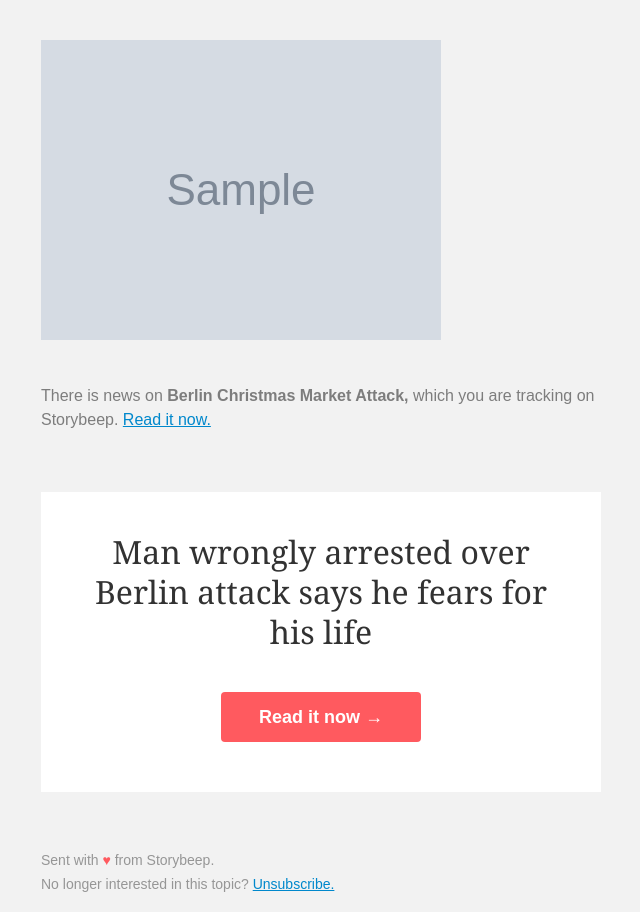
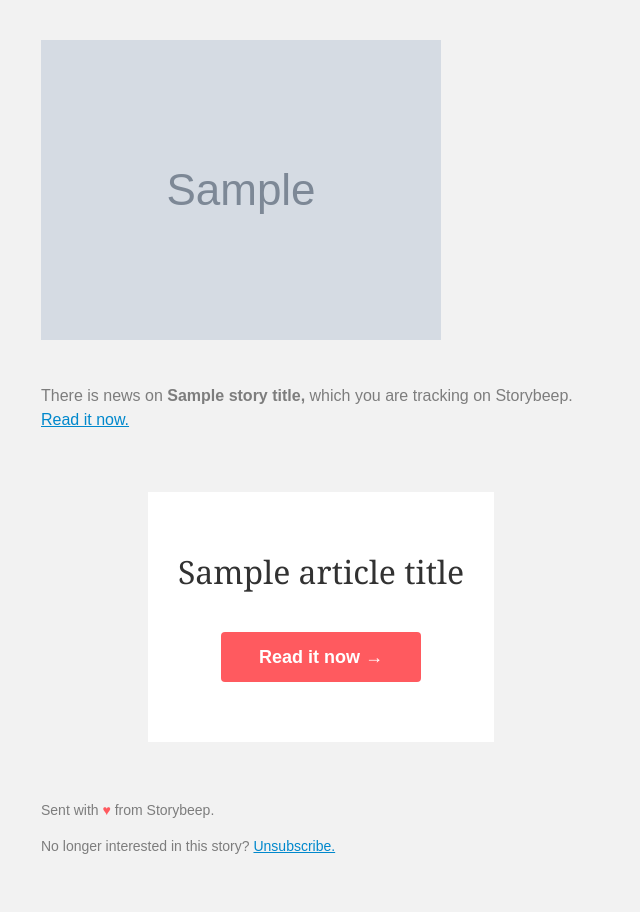
Before and after one commit to gutfeeling/storybeep, a Django app: template storybeep_backend/alerts/templates/email_notification.html in a window 1280 px wide. Shown: the whole page, without its empty margins (319-959 px from the left). After the commit the page ends 854 px from the top, so only its background shows below. Run offline with Django 3.2, Linux system fonts and the light colour scheme; the template is opened without the code that fills it: most values are stand-ins (such as "Sample title", 1, 10 or a date in 2020); grey boxes marked "Sample" are stand-in pictures; parts of the project's set-up code (start-up, migrations or seed data) failed here and were passed over.

Commit message:
redesign of the html email

```diff
--- a/storybeep_backend/alerts/templates/email_notification.html
+++ b/storybeep_backend/alerts/templates/email_notification.html
@@ -9,10 +9,10 @@
     <title>{{ story_title }}</title>
   </head>
   <body style="padding: 0;margin: 0;">
-    <table style="border-collapse: collapse; border: 0; width: 100%;">
+    <table style="border-collapse: collapse; border: 0; width: 100%;
+           background-color: #F2F2F2;">
       <tr>
-        <td align="center" style="vertical-align: top; padding: 0;
-            background-color: #F2F2F2;">
+        <td align="center" style="vertical-align: top; padding: 0;">
           <!--[if (gte mso 9)|(IE)]>
           <table style="border-collapse: collapse; border: 0; width: 600px;">
             <tr>
@@ -21,8 +21,8 @@
                 <table style="border-collapse: collapse; border: 0;
                        width: 100%; max-width:600px;">
                  <tr>
-                   <td align="left" style="vertical-align: top; padding: 40px 0px 40px 20px;
-                     background-color: #F2F2F2;">
+                   <td align="left" style="vertical-align: top;
+                       padding: 40px 0px 40px 20px;">
                      <img src="{{ storybeep_logo_url }}" alt="Storybeep logo">
                    </td>
                  </tr>
@@ -33,7 +33,7 @@
                         color: #7D7D7D; line-height: 24px;">
                       There is news on
                       <span style="font-weight: bold;">
-                      Berlin Christmas Market Attack,
+                        {{ story_title }},
                       </span>
                       which you are tracking on Storybeep.
                       <a href="{{ article_url }}" style="color: #0088CC">
@@ -48,16 +48,15 @@
                              background-color: #FFFFFF;">
                         <tr>
                           <td align="center" style="vertical-align: top;
-                              padding: 40px 30px 0px 30px;
+                              padding: 60px 30px 0px 30px;
                               font-family: Georgia, serif; font-size: 32px;
                               color: #323232; line-height: 40px;">
-                              Man wrongly arrested over Berlin attack says he
-                              fears for his life
+                              {{ article_title }}
                           </td>
                         </tr>
                         <tr>
                           <td align="center" style="vertical-align: top;
-                              padding: 40px 10px 50px 10px;">
+                              padding: 40px 30px 60px 30px;">
                               <!--[if mso]>
                               <v:roundrect
                                  xmlns:v="urn:schemas-microsoft-com:vml"
@@ -89,16 +88,16 @@
                   </tr>
                   <tr>
                     <td align="left" style="vertical-align: top;
-                        padding: 60px 20px 20px 20px; color:  #969696;
+                        padding: 60px 20px 40px 20px; color:  #7D7D7D;
                         font-family: Arial, sans-serif; font-size: 14px;">
-                        <div style="padding-bottom: 8px;">
+                        <div style="padding-bottom: 20px;">
                           Sent with
                           <span style="color: #FF5A5F">
                             &hearts;
                           </span> from Storybeep.
                         </div>
                         <div>
-                          No longer interested in this topic?
+                          No longer interested in this story?
                           <a href="{{ unsubscribe_url }}"
                              style="color: #0088CC">
                             Unsubscribe.
```
Lines whose indentation alone changed are shown as unchanged.
